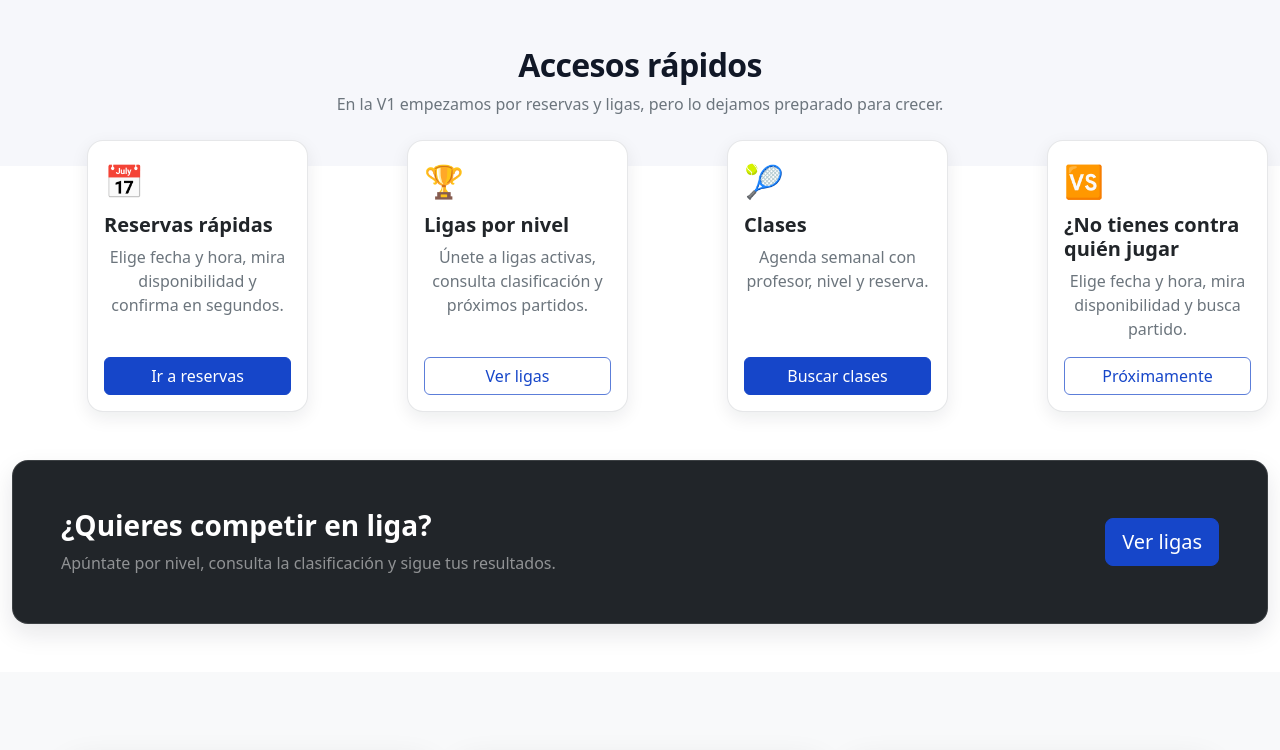
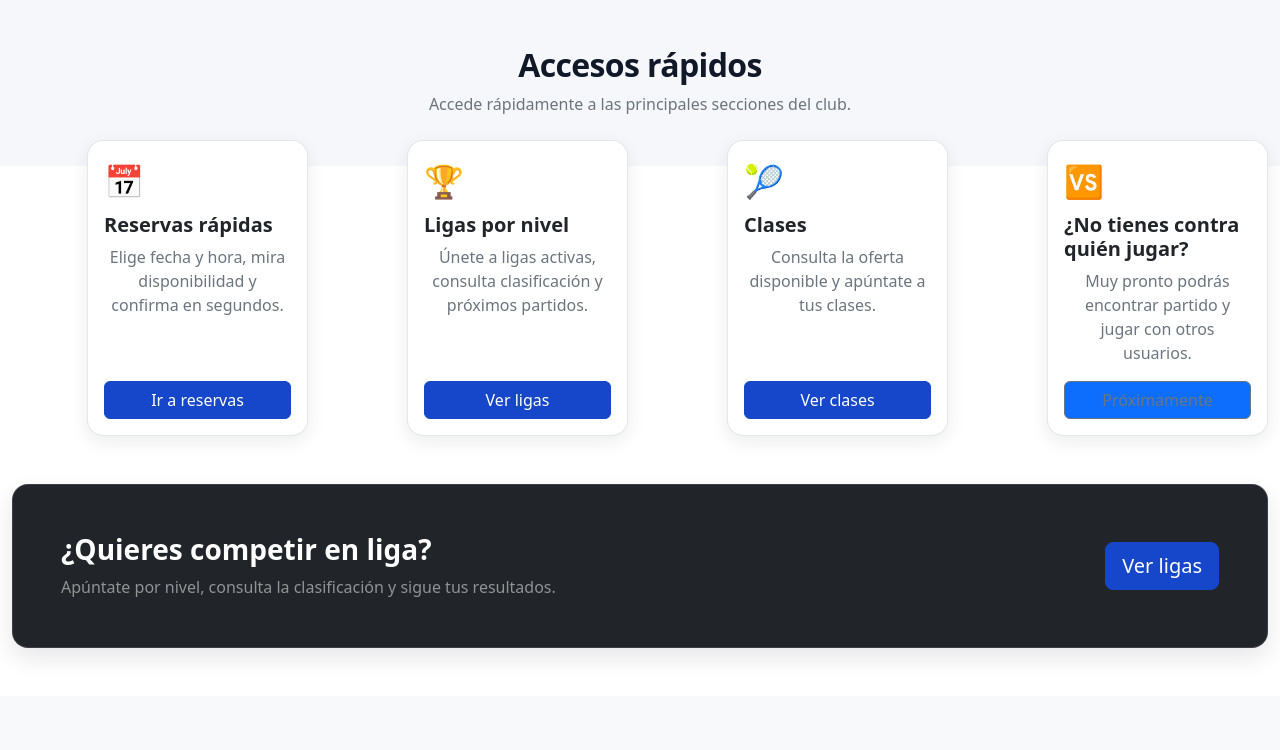
Before and after one commit to Luisma34/Inplay-Events, a React (Vite) app in the folder frontend/: page / in a window 1280 px wide. Shown: the part 634-1384 px from the top of the page. Built offline with nearby package versions, Linux system fonts and the light colour scheme.

Commit message:
Ajustes de accesos rápidos y correción de textos

```diff
--- a/frontend/src/pages/Home.jsx
+++ b/frontend/src/pages/Home.jsx
@@ -12,8 +12,6 @@ import c4 from "../assets/collage/fotos-58.jpg";
 import c5 from "../assets/collage/fotos-60.jpg";
 import c6 from "../assets/collage/fotos-131.jpg";
 import logoInplay from "../assets/collage/in-play-sombra.png";
-
-
 
 const quickActions = [
   {
@@ -31,28 +29,27 @@ const quickActions = [
     icon: "🏆",
     to: "/ligas",
     buttonText: "Ver ligas",
-    buttonClass: "btn-outline-brand",
+    buttonClass: "btn-brand",
     disabled: false,
   },
   {
     title: "Clases",
-    text: "Agenda semanal con profesor, nivel y reserva.",
+    text: "Consulta la oferta disponible y apúntate a tus clases.",
     icon: "🎾",
     to: "/clases",
-    buttonText: "Buscar clases",
+    buttonText: "Ver clases",
     buttonClass: "btn-brand",
+    disabled: false,
+  },
+  {
+    title: "¿No tienes contra quién jugar?",
+    text: "Muy pronto podrás encontrar partido y jugar con otros usuarios.",
+    icon: "🆚",
+    to: "/buscar-partidos",
+    buttonText: "Próximamente",
+    buttonClass: "btn-outline-secondary",
     disabled: true,
   },
-
-   {
-    title: "¿No tienes contra quién jugar",
-    text: "Elige fecha y hora, mira disponibilidad y busca partido.",
-    icon: "🆚",
-    to: "/reservas",
-    buttonText: "Próximamente",
-    buttonClass: "btn-outline-brand",
-    disabled: true,
-  }
 ];
 
 const pricingCards = [
@@ -85,12 +82,10 @@ const pricingCards = [
   },
 ];
 
-
 export default function Home() {
   return (
     <>
-     <section className=" hero-bg">
-  {/* Fondo + overlay */}
+      <section className="hero-bg">
         <div
           className="hero-bg__image"
           style={{ backgroundImage: `url(${heroImage})` }}
@@ -100,10 +95,7 @@ export default function Home() {
         <Container fluid className="hero-bg__content">
           <Row className="justify-content-center text-center">
             <Col lg={8} xl={7}>
-
-      <h1 className="hero-title mb-3">
-        Bienvenido a InPlay
-      </h1>
+              <h1 className="hero-title mb-3">Bienvenido a InPlay</h1>
 
               <p className="hero-subtitle mb-4">
                 Donde llevamos el pádel a otro nivel
@@ -112,20 +104,17 @@ export default function Home() {
               <Button as={Link} to="/acceso" size="lg" className="btn-hero">
                 ÚNETE AL CLUB
               </Button>
-
             </Col>
           </Row>
         </Container>
-
       </section>
-
 
       <Container fluid className="home-wrap py-5 home-quick-actions">
         <Row className="mb-4">
           <Col>
             <h2 className="fw-bold home-sectionTitle">Accesos rápidos</h2>
             <p className="text-secondary mb-0">
-              En la V1 empezamos por reservas y ligas, pero lo dejamos preparado para crecer.
+              Accede rápidamente a las principales secciones del club.
             </p>
           </Col>
         </Row>
@@ -162,7 +151,8 @@ export default function Home() {
             <Col md={8}>
               <h3 className="fw-bold mb-2">¿Quieres competir en liga?</h3>
               <p className="mb-0 text-white-50">
-                Apúntate por nivel, consulta la clasificación y sigue tus resultados.
+                Apúntate por nivel, consulta la clasificación y sigue tus
+                resultados.
               </p>
             </Col>
             <Col md={4} className="text-md-end">
@@ -174,10 +164,7 @@ export default function Home() {
         </div>
       </Container>
 
-      <Collage
-  images={[c1, c2, c3, c4, c5, c6]}
-  logo={logoInplay}
-/>
+      <Collage images={[c1, c2, c3, c4, c5, c6]} logo={logoInplay} />
 
       <section className="levelup-bg">
         <div
@@ -192,24 +179,17 @@ export default function Home() {
             Apúntate a clases por nivel y empieza a notar el cambio.
           </p>
 
-    <Button
-      as={Link}
-      to="/clases"
-      size="lg"
-      className="btn-hero"
-
-    >
+          <Button as={Link} to="/clases" size="lg" className="btn-hero">
             APÚNTATE
           </Button>
         </Container>
       </section>
 
-
       <section className="home-pricing">
         <Container className="home-wrap py-5">
           <Row className="mb-4 text-center">
             <Col>
-        <h2 className="fw-bold home-sectionTitle">TarifasClases</h2>
+              <h2 className="fw-bold home-sectionTitle">Tarifas clases</h2>
               <p className="text-secondary mb-0">
                 Elige el plan que mejor encaje contigo. (Precios orientativos)
               </p>
@@ -246,22 +226,15 @@ export default function Home() {
         </Container>
       </section>
 
-
-
-
-
       <section className="features-bg">
         <div
           className="features-bg__image"
           style={{ backgroundImage: `url(${featuresImage})` }}
-
         />
         <div className="features-bg__overlay" />
 
         <Container className="features-bg__content text-center">
-    <h2 className="features-title mb-4">
-      EN INPLAY ENCONTRARÁS
-    </h2>
+          <h2 className="features-title mb-4">EN INPLAY ENCONTRARÁS</h2>
 
           <div className="features-list">
             <span>8 PISTAS</span>
@@ -270,10 +243,6 @@ export default function Home() {
           </div>
         </Container>
       </section>
-
-
-
-
     </>
   );
 }
```
Lines whose indentation alone changed are shown as unchanged.
